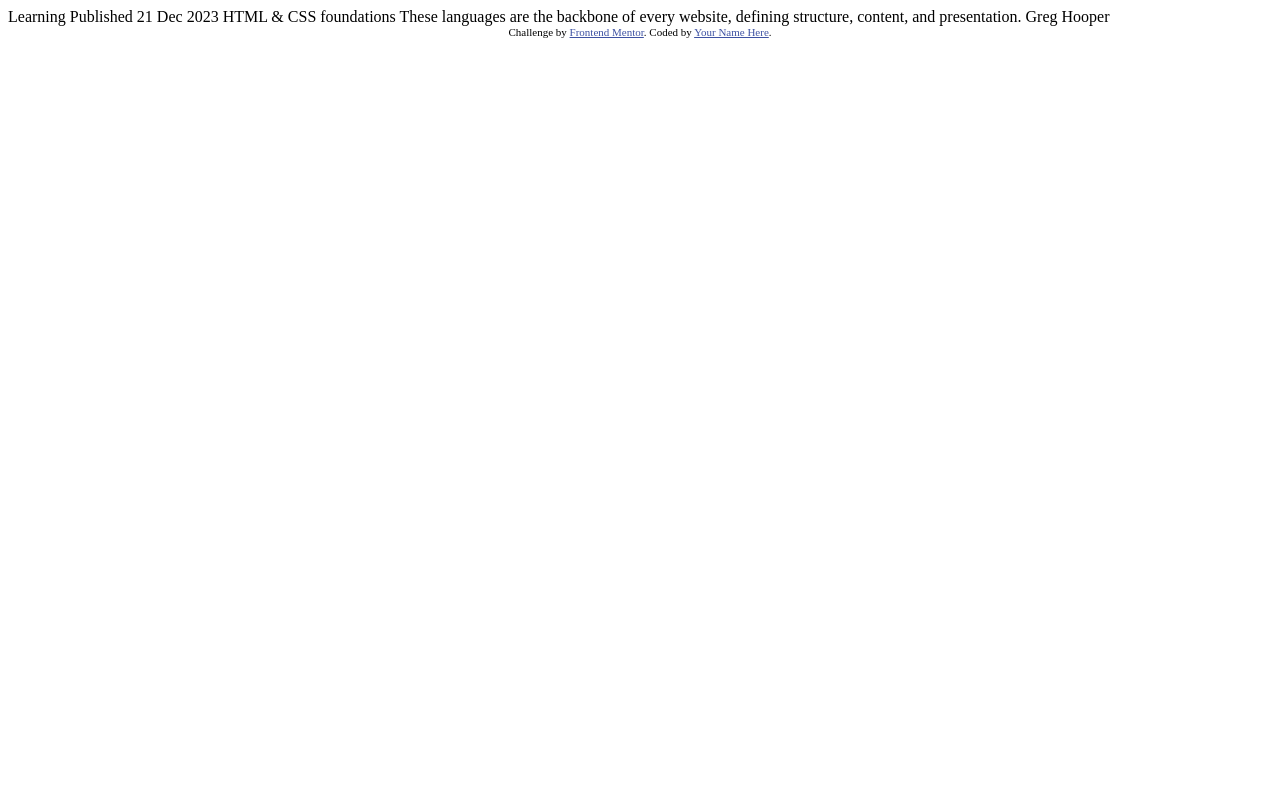
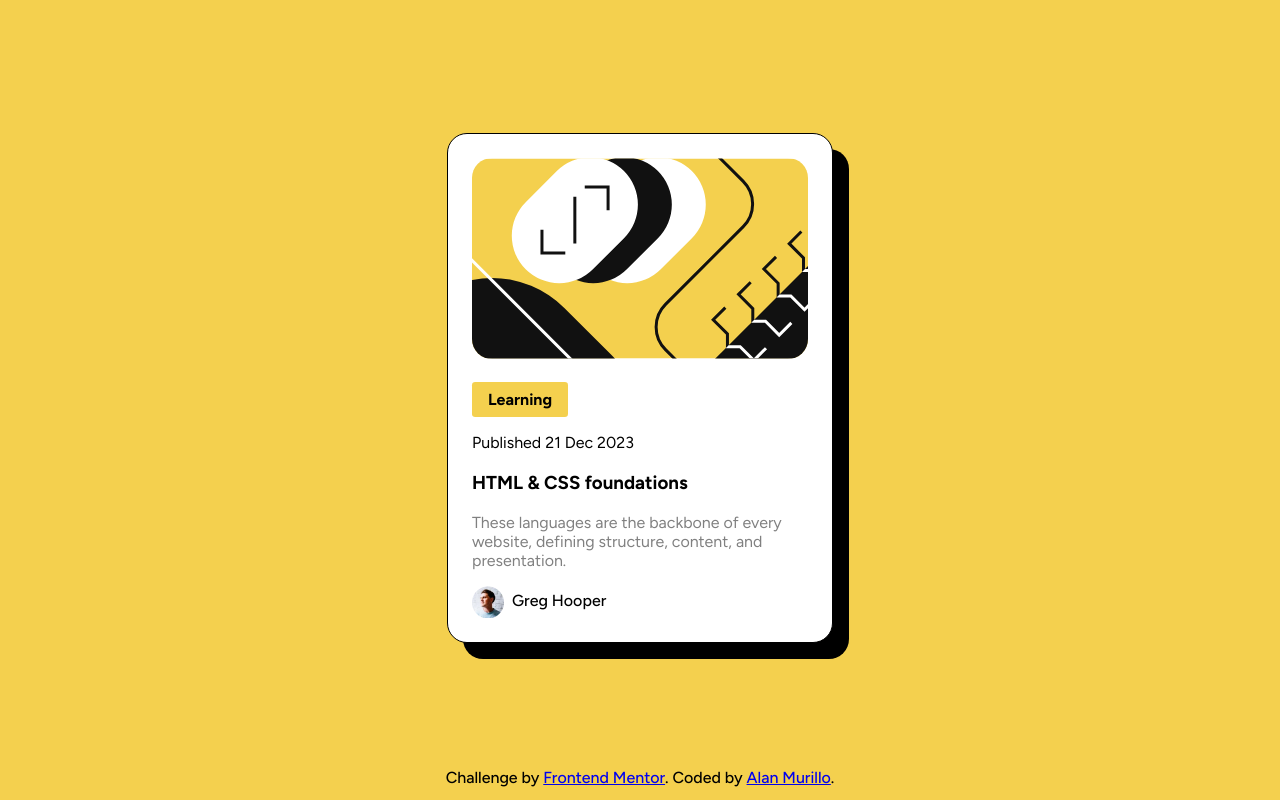
Before and after one commit to AlanJoelMurillo/FrontEndMentor, a plain HTML site: page blog-preview-card-main/index.html in a window 1280 px wide. Drawn offline with Linux system fonts and the light colour scheme.

Commit message:
Created a content card with CSS flex-box

```diff
--- a/blog-preview-card-main/index.html
+++ b/blog-preview-card-main/index.html
@@ -1,34 +1,47 @@
 <!DOCTYPE html>
 <html lang="en">
+
 <head>
   <meta charset="UTF-8">
-  <meta name="viewport" content="width=device-width, initial-scale=1.0"> <!-- displays site properly based on user's device -->
+  <meta name="viewport" content="width=device-width, initial-scale=1.0">
+  <!-- displays site properly based on user's device -->
 
   <link rel="icon" type="image/png" sizes="32x32" href="./assets/images/favicon-32x32.png">
-
+  <link rel="stylesheet" href="style.css">
+  <link rel="preconnect" href="https://fonts.googleapis.com">
+  <link rel="preconnect" href="https://fonts.gstatic.com" crossorigin>
+  <link href="https://fonts.googleapis.com/css2?family=Figtree:ital,wght@0,300..900;1,300..900&display=swap"
+    rel="stylesheet">
   <title>Frontend Mentor | Blog preview card</title>
 
-  <!-- Feel free to remove these styles or customise in your own stylesheet 👍 -->
-  <style>
-    .attribution { font-size: 11px; text-align: center; }
-    .attribution a { color: hsl(228, 45%, 44%); }
-  </style>
 </head>
+
 <body>
+  <main>
+    <section class="card">
+      <header class="image-card">
+        <img src="./assets/images/illustration-article.svg" alt="">
+      </header>
+      <article class="content-card">
+        <b>Learning</b>
+        <span>Published 21 Dec 2023</span>
+        <h1>HTML & CSS foundations</h1>
+        <p>These languages are the backbone of every website, defining structure, content, and presentation.</p>
+      </article>
+      <div class="footer-card">
+        <span>Greg Hooper</span>
+      </div>
+    </section>
 
-  Learning
+  </main>
+  <footer>
+    <div class="attribution">
+      Challenge by <a href="https://www.frontendmentor.io?ref=challenge" target="_blank">Frontend Mentor</a>.
+      Coded by <a href="https://github.com/AlanJoelMurillo">Alan Murillo</a>.
+    </div>
+  </footer>
 
-  Published 21 Dec 2023
 
-  HTML & CSS foundations
+</body>
 
-  These languages are the backbone of every website, defining structure, content, and presentation.
-
-  Greg Hooper
-
-  <div class="attribution">
-    Challenge by <a href="https://www.frontendmentor.io?ref=challenge" target="_blank">Frontend Mentor</a>.
-    Coded by <a href="#">Your Name Here</a>.
-  </div>
-</body>
 </html>
--- /dev/null
+++ b/blog-preview-card-main/style.css
@@ -0,0 +1,116 @@
+/*
+// <uniquifier>: Use a unique and descriptive class name
+// <weight>: Use a value from 300 to 900
+
+.figtree-<uniquifier> {
+  font-family: "Figtree", sans-serif;
+  font-optical-sizing: auto;
+  font-weight: <weight>;
+  font-style: normal;
+}
+  */
+:root {
+  --Yellow: hsl(47, 88%, 63%);
+  --White: hsl(0, 0%, 100%);
+  --Grey: hsl(0, 0%, 50%);
+  --Black: hsl(0, 0%, 7%);
+}
+
+html {
+  font-size: 16px;
+  font-family: "Figtree", sans-serif;
+  font-weight: 500;
+  box-sizing: border-box;
+  margin: 0;
+}
+body {
+  background-color: var(--Yellow);
+}
+
+main {
+  display: flex;
+  flex-direction: column;
+  justify-content: center;
+  align-items: center;
+  min-height: 95vh;
+}
+footer {
+  display: flex;
+  justify-content: center;
+}
+
+.card {
+  width: 24rem;
+  background-color: var(--White);
+  border-radius: 20px;
+  border: 1px solid black;
+  box-shadow: 1rem 1rem;
+  display: flex;
+  flex-direction: column;
+  align-items: center;
+  justify-content: space-around;
+}
+
+.card > * {
+  margin-top: 1.5rem;
+}
+.image-card {
+  height: 200px;
+}
+
+.image-card img {
+  border-radius: 20px;
+  height: fit-content;
+}
+
+.content-card {
+  display: flex;
+  flex-direction: column;
+}
+.content-card > * {
+  margin-left: 1.5rem;
+  margin-right: 1.5rem;
+}
+.content-card > b {
+  font-weight: 700;
+  background-color: var(--Yellow);
+  border-radius: 0.2rem;
+  padding-left: 1rem;
+  padding-right: 1rem;
+  padding-top: 0.5rem;
+  padding-bottom: 0.5rem;
+  margin-bottom: 1rem;
+  width: fit-content;
+}
+.content-card > span {
+  font-weight: 400;
+}
+
+.content-card > p {
+  color: var(--Grey);
+  font-weight: 400;
+  margin-top: 0;
+}
+
+.footer-card {
+  width: 100%;
+  margin-bottom: 1.5rem;
+  margin-top: 0;
+}
+
+.footer-card span {
+  margin-left: 1.5rem;
+  margin-right: 1.5rem;
+}
+
+.footer-card span::before {
+  content: "";
+  display: inline-block;
+  width: 2rem; /* Ajusta el ancho deseado */
+  height: 2rem; /* Ajusta la altura deseada */
+  background-image: url(./assets/images/image-avatar.webp);
+  background-size: cover; /* Ajusta el tamaño de la imagen para que cubra el contenedor */
+  margin-right: 0.5rem;
+  vertical-align: middle; /* Alinea verticalmente la imagen con el
+  texto */
+}
```
Also changed, not shown: 2 other files.
